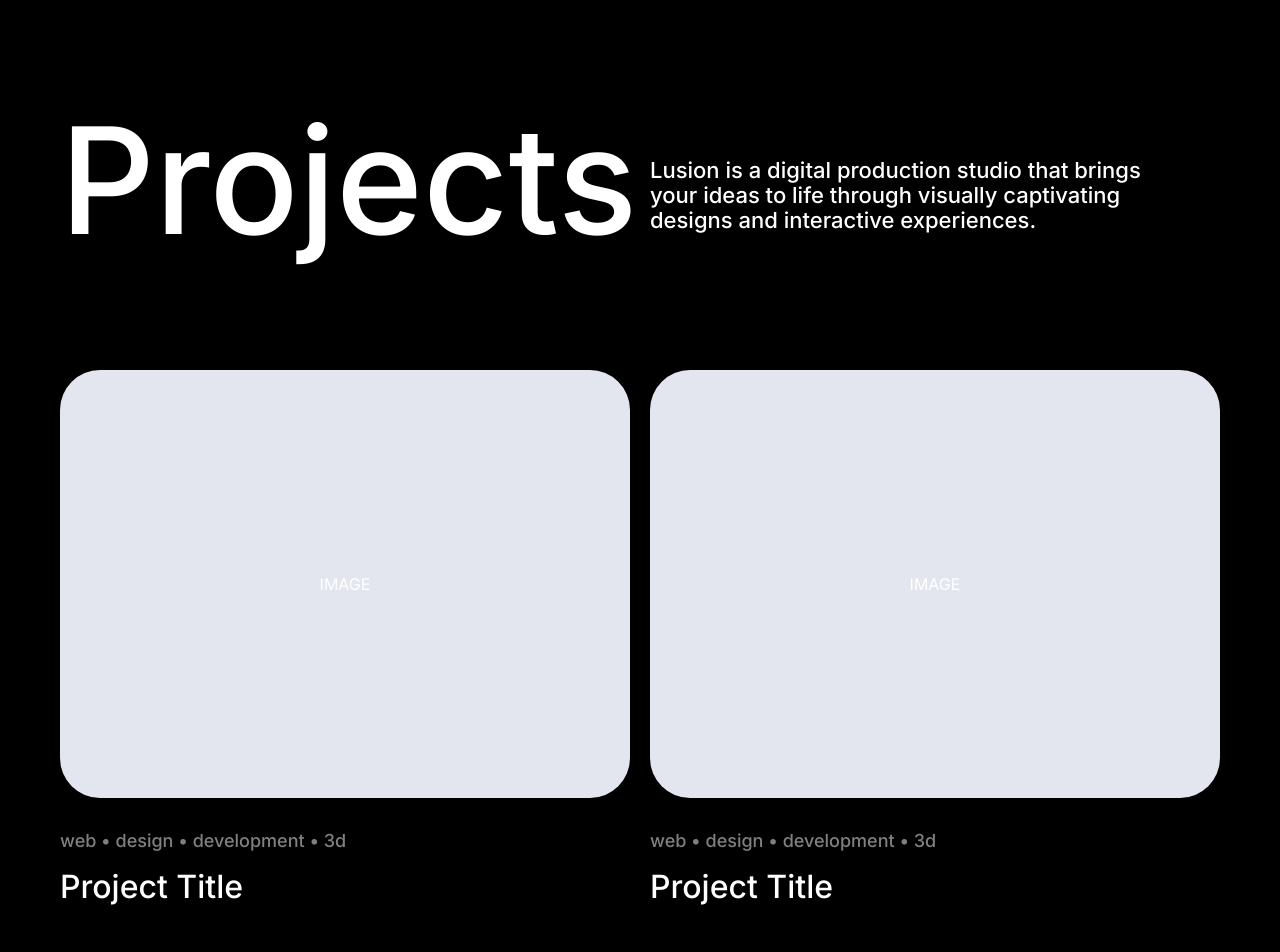
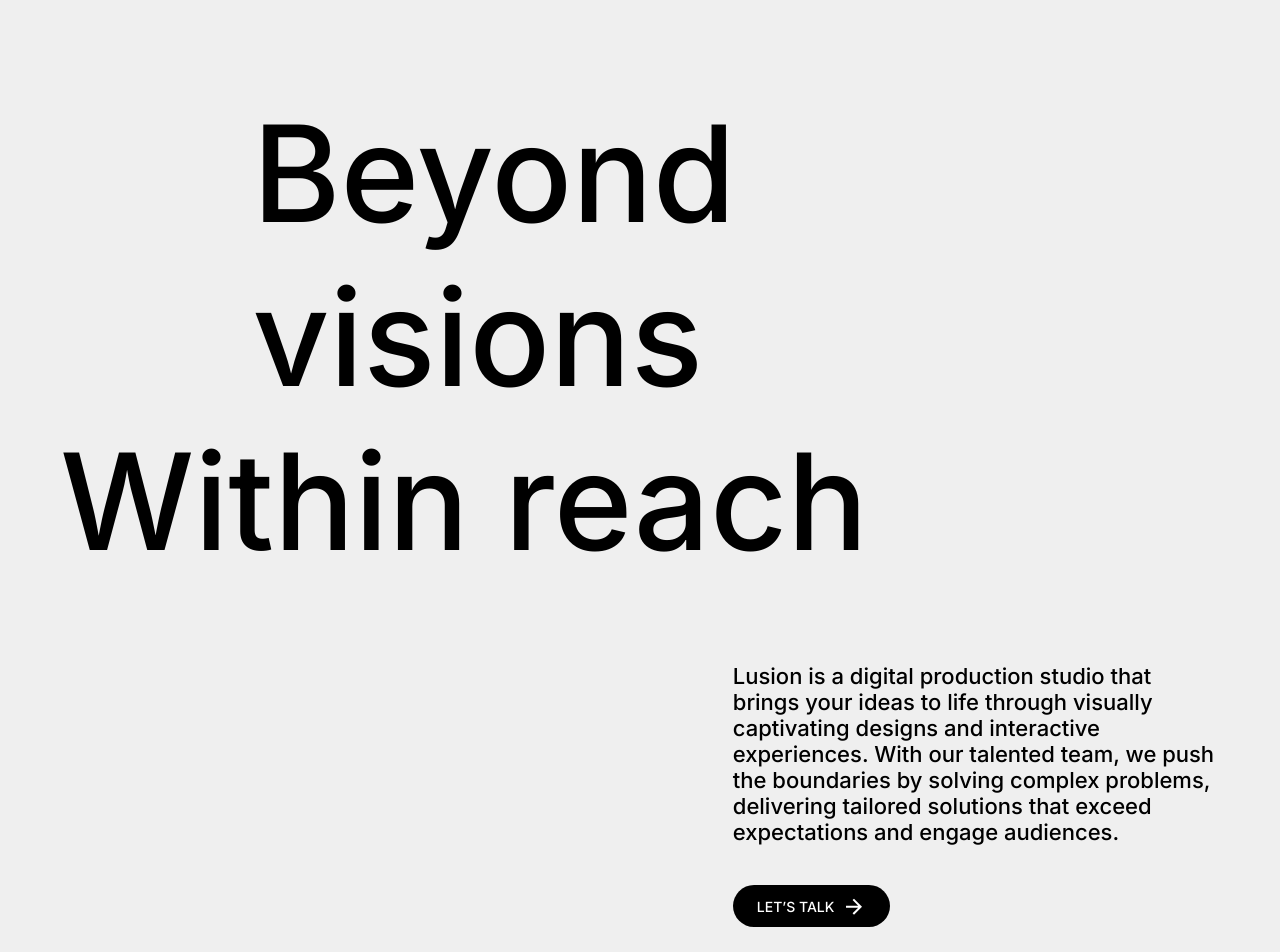
Before and after one commit to testolinp/momiji, a Next.js app: page / in a window 1280 px wide. Shown: the part 1080-2032 px from the top of the page. Built offline with nearby package versions, Linux system fonts and the light colour scheme.

Commit message:
add visions

```diff
--- a/src/app/page.tsx
+++ b/src/app/page.tsx
@@ -1,6 +1,7 @@
 import ContactUs from './ui/contact-us/contact-us';
 import Herospace from './ui/herospace/herospace'
 import Projects from './ui/projects/projects';
+import Visions from './ui/visions/visions';
 
 export type Herospace = {
   title: string;
@@ -13,6 +14,7 @@
   return (
     <>
       <Herospace></Herospace>
+      <Visions></Visions>
       <Projects></Projects>
       <ContactUs></ContactUs>
     </>
--- a/src/app/ui/herospace/herospace.module.css
+++ b/src/app/ui/herospace/herospace.module.css
@@ -37,7 +37,7 @@
     font-size: 32px;
     line-height: 36px;
     max-width: 500px;
-    padding-left: 120px;
+    padding-left: 16.6%;
     box-sizing: content-box;
   }
 
@@ -51,14 +51,9 @@
     padding-top: 25px;
     font-size: 36px;
     line-height: 39px;
-    padding-left: 280px;
   }
 
   .herospace__image {
     padding: 140px 60px;
   }
-
-  .herospace__content {
-
-  }
 }
--- a/src/app/ui/projects/projects.module.css
+++ b/src/app/ui/projects/projects.module.css
@@ -15,7 +15,7 @@
 
 .projects__header p {
   font-size: 22px;
-  line-height: 25px;
+  line-height: 26px;
   font-weight: 500;
 }
 
@@ -35,7 +35,8 @@
   }
 
   .projects__header h2 {
-    font-size: 148px;
+    font-size: 110px;
+    line-height: 130px;
     padding: 0;
   }
 
@@ -55,4 +56,9 @@
   .projects {
     padding: 100px 60px 200px;
   }
+
+  .projects__header h2 {
+    font-size: 134px;
+    line-height: 164px;
+  }
 }
--- /dev/null
+++ b/src/app/ui/visions/visions.module.css
@@ -0,0 +1,70 @@
+.visions {
+  padding: 100px 16px 40px;
+}
+
+.visions__content {
+  padding-top: 64px;
+}
+
+.visions h2 {
+  font-size: 62px;
+  font-weight: 500;
+  line-height: 65px;
+  color: var(--black-color);
+}
+
+.visions__content p {
+  font-size: 16px;
+  font-weight: 500;
+  line-height: 19px;
+  color: var(--black-color);
+  padding-bottom: 32px;
+}
+
+.visions__content .visions__talk {
+  display: inline-flex;
+  border-radius: 21px;
+  padding: 0 24px;
+  height: 42px;
+  background: var(--black-color);
+  color: var(--white-color);
+  font-size: 14px;
+  font-weight: 500;
+  gap: 8px;
+  text-transform: uppercase;
+  align-items: center;
+}
+
+@media only screen and (min-width: 1024px) {
+  .visions h2 {
+    font-size: 110px;
+    line-height: 130px;
+  }
+
+  .visions h2 span {
+    display: block;
+    padding-left: 16.6%;
+  }
+
+  .visions__content {
+    padding-top: 80px;
+    padding-left: 58%;
+  }
+
+  .visions__content p {
+    font-size: 22px;
+    line-height: 26px;
+    padding-bottom: 40px;
+  }
+}
+
+@media only screen and (min-width: 1280px) {
+  .visions {
+    padding: 100px 60px;
+  }
+
+  .visions h2 {
+    font-size: 134px;
+    line-height: 164px;
+  }
+}
--- /dev/null
+++ b/src/app/ui/visions/visions.tsx
@@ -0,0 +1,19 @@
+import Link from 'next/link'
+import styles from './visions.module.css'
+
+export default function Visions() {
+  return (
+    <section className={styles.visions}>
+      <h2><span>Beyond visions</span> Within reach</h2>
+      <div className={styles.visions__content}>
+        <p>Lusion is a digital production studio that brings your ideas to life through visually captivating designs and interactive experiences. With our talented team, we push the boundaries by solving complex problems, delivering tailored solutions that exceed expectations and engage audiences.</p>
+        <Link href='/' className={styles.visions__talk} aria-label="Let's talk">
+            let’s talk
+            <svg width="24" height="25" viewBox="0 0 24 25" fill="none">
+              <path d="M16.175 13.7131H4V11.7131H16.175L10.575 6.11307L12 4.71307L20 12.7131L12 20.7131L10.575 19.3131L16.175 13.7131Z" fill="white"/>
+            </svg>
+        </Link>
+      </div>
+    </section>
+  )
+}
```
